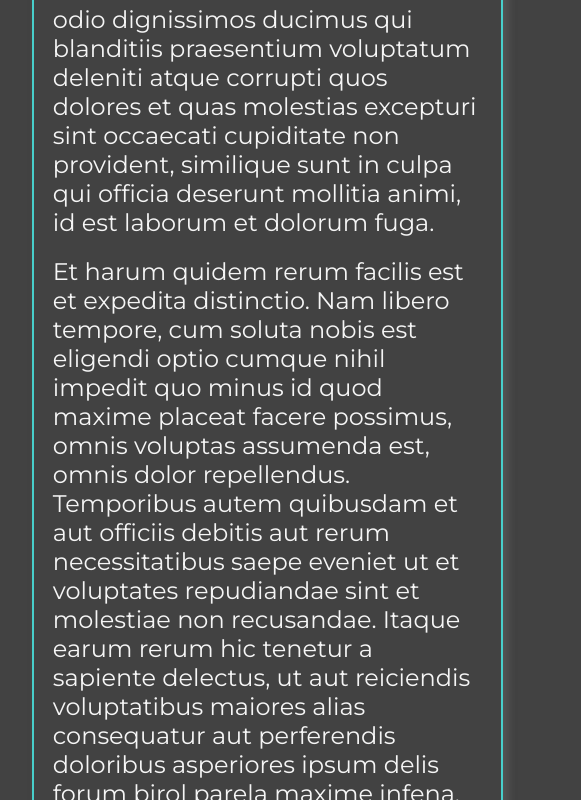
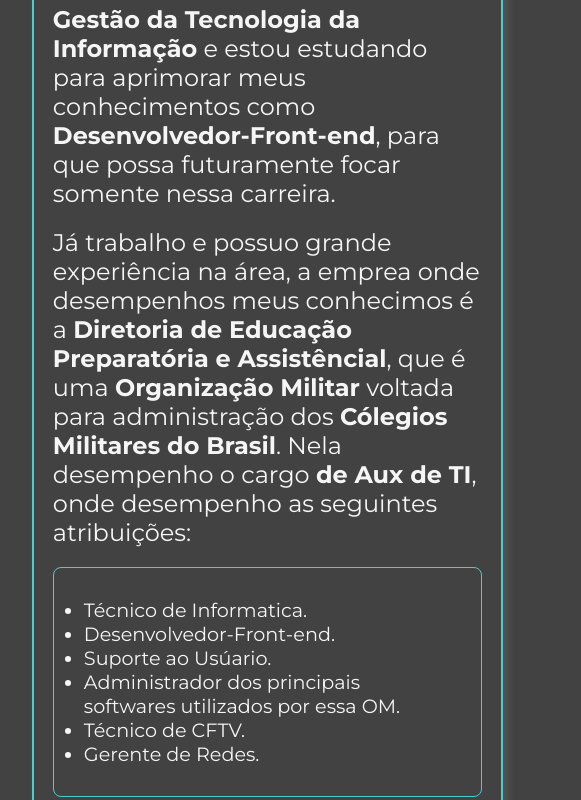
Before and after one commit to CrissPereira/Sobremim, a plain HTML site: page about.html in a window 1280 px wide. Shown: the part 300-1100 px from the top of the page, 96-677 px from the left. Drawn offline with nearby package versions, Linux system fonts and the light colour scheme.

Commit message:
Atualizando os dados

```diff
--- a/about.html
+++ b/about.html
@@ -19,9 +19,17 @@
             <section class="sobremim__apresentacao__conteudo">
                 <h1 class="apresentacao__conteudo__titulo">Sobre mim</h1>
                 <div class="sobremim__apresentacao__conteudo__caixa">
-                    <p class="sobremim__apresentacao__conteudo__texto">At vero eos et accusamus et iusto odio dignissimos ducimus qui blanditiis praesentium voluptatum deleniti atque corrupti quos dolores et quas molestias excepturi sint occaecati cupiditate non provident, similique sunt in culpa qui officia deserunt mollitia animi, id est laborum et dolorum fuga.</p>
-                    <P class="sobremim__apresentacao__conteudo__texto">Et harum quidem rerum facilis est et expedita distinctio. Nam libero tempore, cum soluta nobis est eligendi optio cumque nihil impedit quo minus id quod maxime placeat facere possimus, omnis voluptas assumenda est, omnis dolor repellendus. Temporibus autem quibusdam et aut officiis debitis aut rerum necessitatibus saepe eveniet ut et voluptates repudiandae sint et molestiae non recusandae. Itaque earum rerum hic tenetur a sapiente delectus, ut aut reiciendis voluptatibus maiores alias consequatur aut perferendis doloribus asperiores ipsum delis forum birol parela maxime infena. Excepteur sint occaecat cupidatat non.
+                    <p class="sobremim__apresentacao__conteudo__texto">Atualmente sou formado em <strong>Gestão da Tecnologia da Informação</strong> e estou estudando para aprimorar meus conhecimentos como <strong>Desenvolvedor-Front-end</strong>, para que possa futuramente focar somente nessa carreira.</p>
+                    <P class="sobremim__apresentacao__conteudo__texto">Já trabalho e possuo grande experiência na área, a emprea onde desempenhos meus conhecimos é a <strong>Diretoria de Educação Preparatória e Assistêncial</strong>, que é uma <strong>Organização Militar</strong> voltada para administração dos <strong>Cólegios Militares do Brasil</strong>. Nela desempenho o cargo <strong>de Aux de TI</strong>, onde desempenho as seguintes atribuições:
                     </P>
+                    <ul class="sobremim__apresentacao__conteudo__texto__tabela">
+                        <li>Técnico de Informatica.</li>
+                        <li>Desenvolvedor-Front-end.</li>
+                        <li>Suporte ao Usúario.</li>
+                        <li>Administrador dos principais softwares utilizados por essa OM.</li>
+                        <li>Técnico de CFTV.</li>
+                        <li>Gerente de Redes.</li>
+                    </ul>
                 </div>
             </section>
             <div class="caixa__de__fotos">
--- a/styles/style.css
+++ b/styles/style.css
@@ -166,6 +166,18 @@ body{
     margin-top: 20px;
 }
 
+.sobremim__apresentacao__conteudo__texto__tabela{
+    font-size: 1.2rem;
+    font-family: var(--fonte-primaria);
+    font-weight: 400;
+    margin-top: 20px;
+    padding: 30px;
+    border: solid 1px var(--cor-terciaria);
+    border-radius: 8px;
+
+
+}
+
 .caixa__de__fotos{
     display: flex;
     flex-direction: column;
```
Also changed, not shown: index.html (+1 -1 lines).
